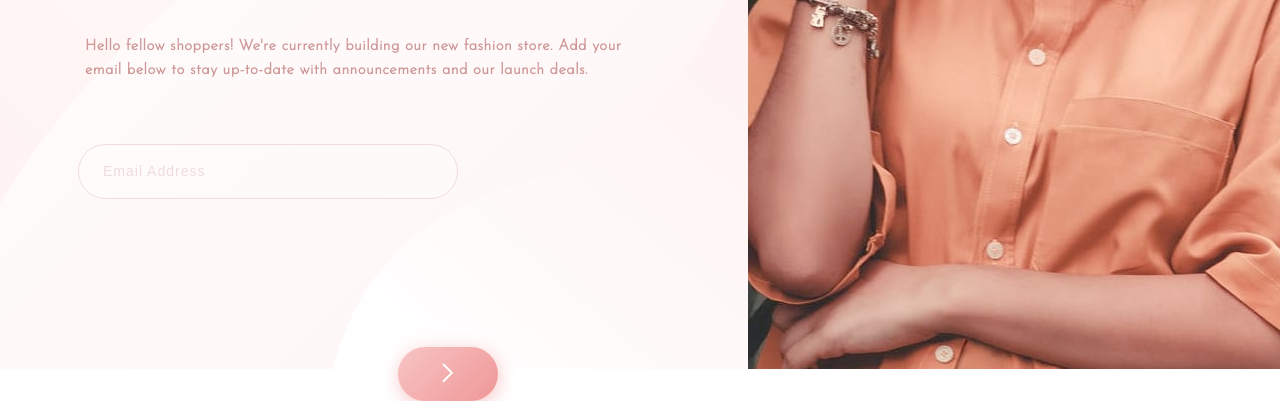
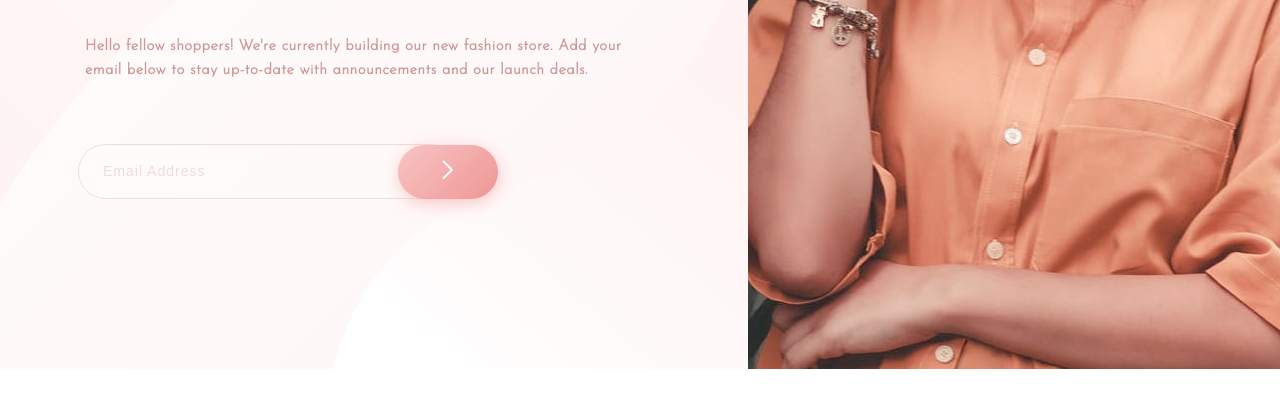
Before and after one commit to artistcoder-code/base-apparel-coming-soon-master, a plain HTML site: page index.html in a window 1280 px wide. Shown: the part 431-832 px from the top of the page. After the commit the page ends 800 px from the top, so only its background shows below. Drawn offline with Linux system fonts and the light colour scheme.

Commit message:
Update desktopStyle.css

```diff
--- a/desktopStyle.css
+++ b/desktopStyle.css
@@ -130,13 +130,14 @@ input:focus {
 }
 
 .email_form {
+    position: relative;
     margin-left: 158px;
 }
 
 .email_form .error_img {
     opacity: 0;
     position: absolute;
-    margin-top: 75px;
+    margin-top: 105px;
     margin-left: -100px;
 }
 
@@ -163,7 +164,7 @@ input:focus {
 /*-------------------------BUTTON-----------------*/
 
 button{
-    top: 778px;
+    top: 92px;
     position: absolute;
     height: 54px;
     width: 100px;
```
